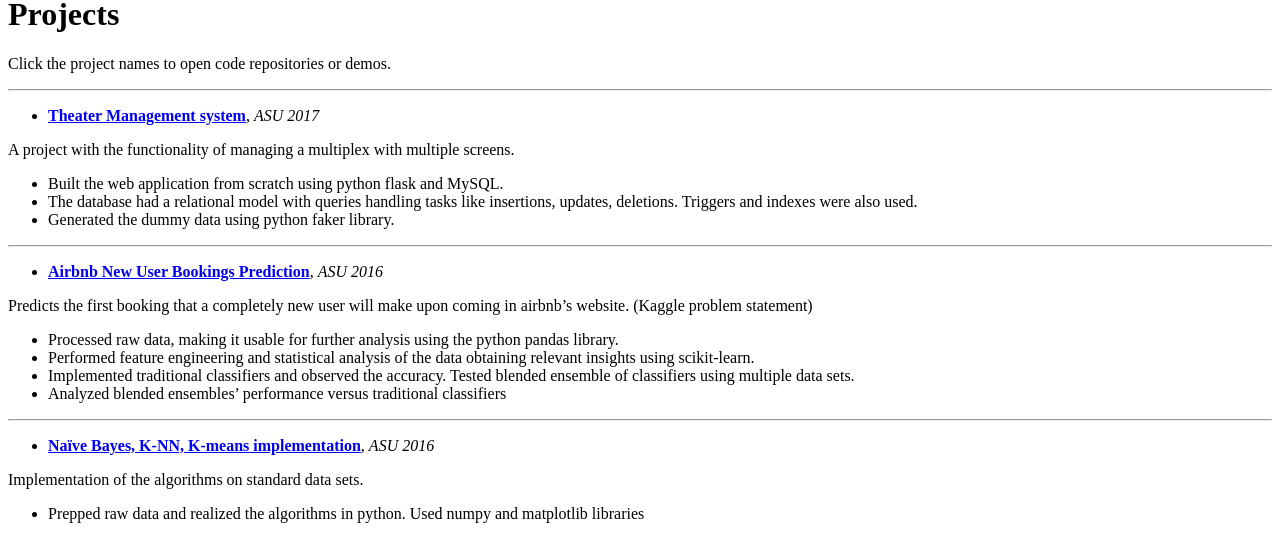
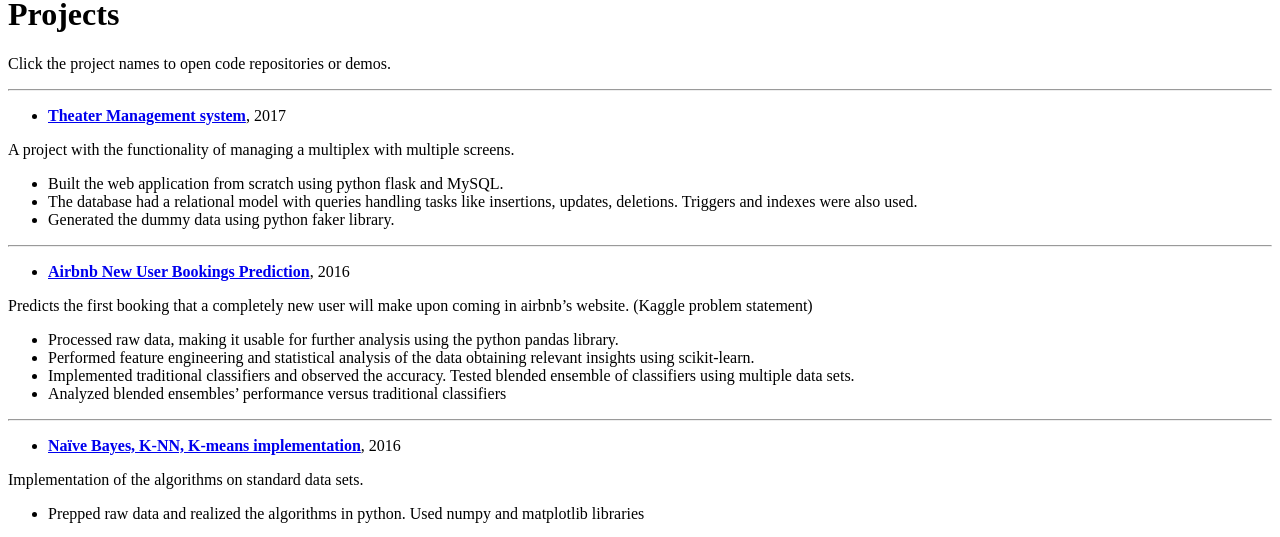
Before and after one commit to khannasarthak/khannasarthak.github.io, a Jekyll site: the page built from projects.md, in a window 1280 px wide. Shown: the part 239-776 px from the top of the page. Built offline with Jekyll 4.4.1, drawn with Linux system fonts in a browser that asks for light colours; nearby versions of some CDN libraries.

Commit message:
al;yout change
testjng

```diff
--- a/projects.md
+++ b/projects.md
@@ -6,7 +6,7 @@
 Click the project names to open code repositories or demos.
 
 ---
-* [**Theater Management system**](https://github.com/khannasarthak/DMProject){:target="_blank"}, *ASU 2017*
+* [**Theater Management system**](https://github.com/khannasarthak/DMProject){:target="_blank"}, 2017
 
 A project with the functionality of managing a multiplex with multiple screens.
 
@@ -15,7 +15,7 @@
    * Generated the dummy data using python faker library.
 
 ---
-* [**Airbnb New User Bookings Prediction**](https://github.com/khannasarthak/Airbnb-sml){:target="_blank"}, *ASU 2016*
+* [**Airbnb New User Bookings Prediction**](https://github.com/khannasarthak/Airbnb-sml){:target="_blank"}, 2016
 
 Predicts the first booking that a completely new user will make upon coming in airbnb's website. (Kaggle problem statement)
 
@@ -25,7 +25,7 @@
    * Analyzed blended ensembles’ performance versus traditional classifiers
 
 ---
-* [**Naïve Bayes, K-NN, K-means implementation**](https://github.com/khannasarthak/ML){:target="_blank"}, *ASU 2016*
+* [**Naïve Bayes, K-NN, K-means implementation**](https://github.com/khannasarthak/ML){:target="_blank"}, 2016
 
 Implementation of the algorithms on standard data sets.
 
```
